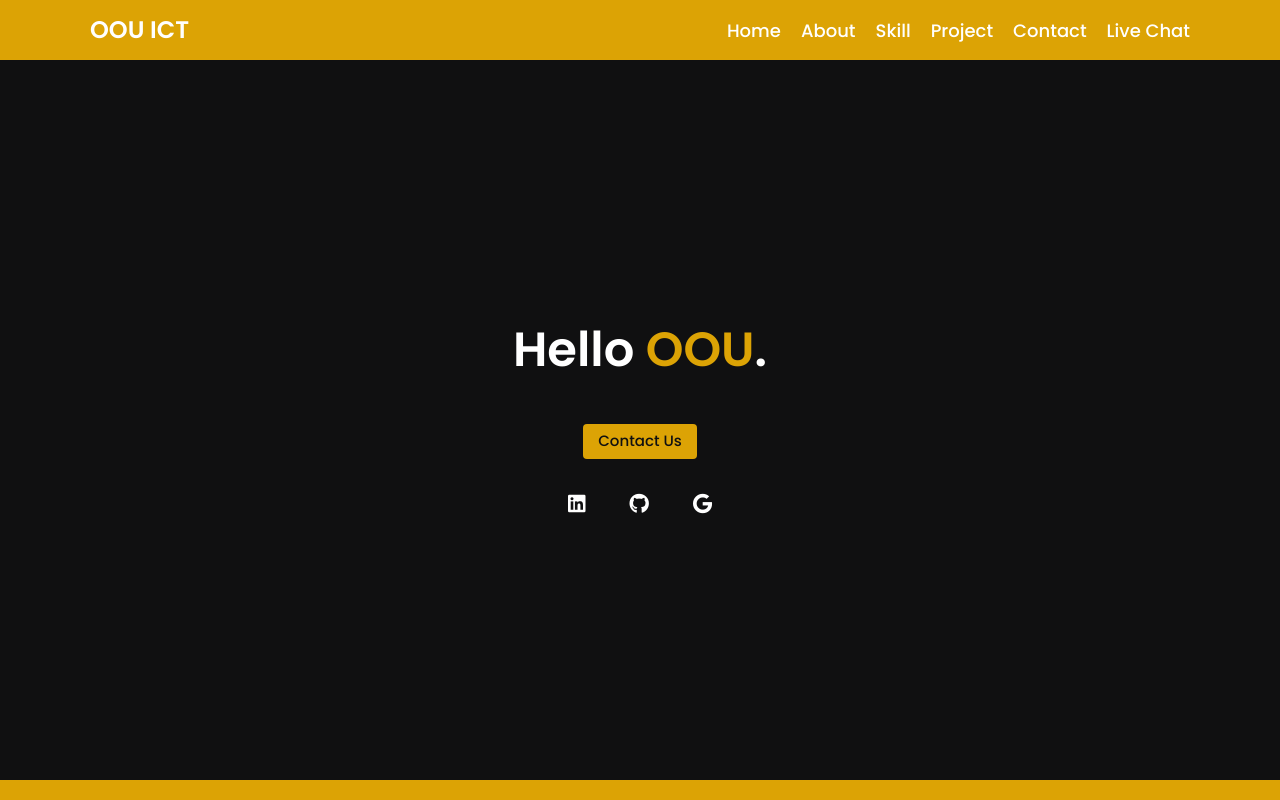
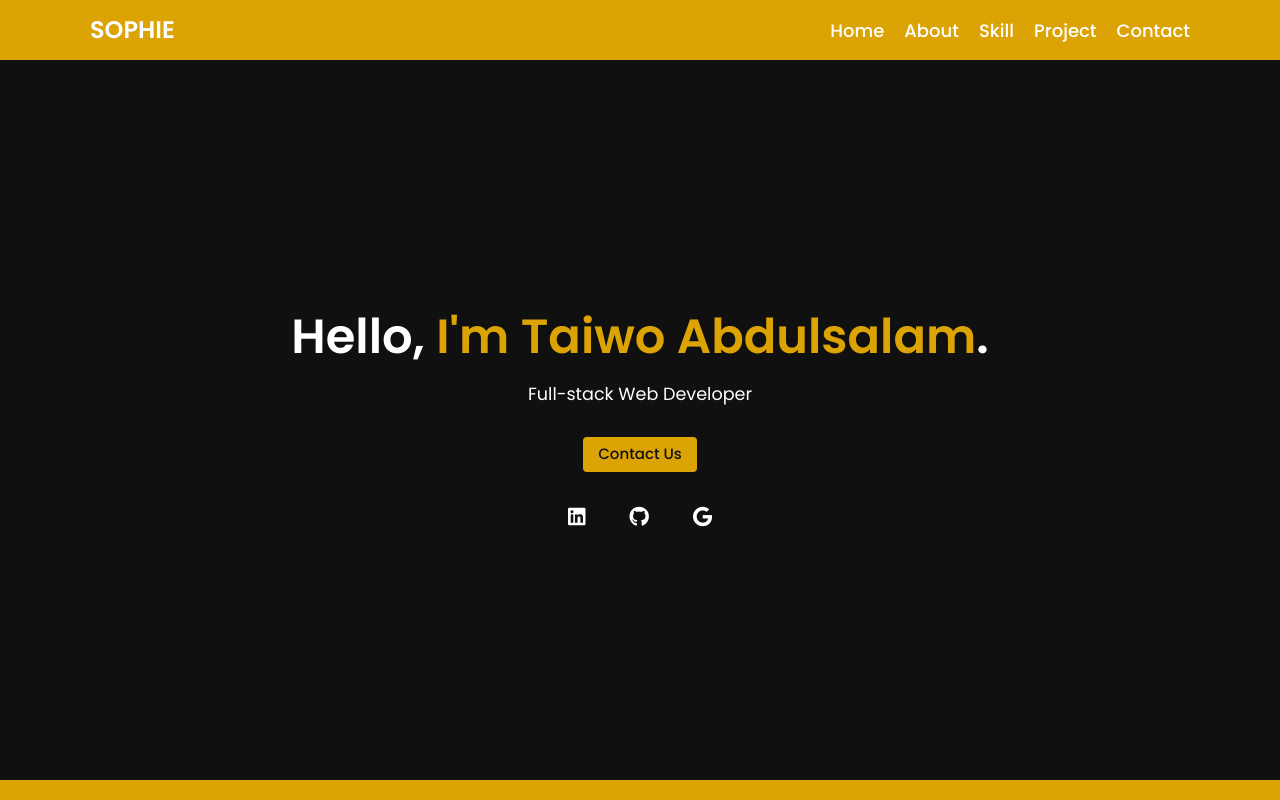
Before and after one commit to Sofiyyah1/Portfolio-website, a plain HTML site: page index.html in a window 1280 px wide. Shown: the top 800 px of the page. Drawn offline with Linux system fonts and the light colour scheme.

Commit message:
Add Task

```diff
--- a/index.html
+++ b/index.html
@@ -11,7 +11,7 @@
 <body>
     <nav class="navbar">
         <div class="container">
-            <div class="logo">OOU ICT</div>
+            <div class="logo">SOPHIE</div>
                 <ul class="nav">
                     <li>
                         <a href="#home">Home</a>
@@ -28,17 +28,14 @@
                     <li>
                         <a href="#contact">Contact</a>
                     </li>
-                    <li>
-                        <a href="#contact">Live Chat</a>
-                    </li>
                 </ul>
         </div>
     </nav>
     <header id="home" class="header">
         <div class="container">
             <div class="header-home">
-                <h1>Hello  <span class="clue">OOU</span>.</h1>
-                <!-- <p>Full-stack Web Developer</p>     -->
+                <h1>Hello,  <span class="clue">I'm Taiwo Abdulsalam</span>.</h1>
+                <p>Full-stack Web Developer</p>
                 <a href="#contact" class="btn">Contact Us</a>
                 <div class="social">
                     <a href="https://www.linkedin.com/in/taiwo-sofiyat-abdulsalam/"><i class="fab fa-linkedin"></i></i></a>
```
